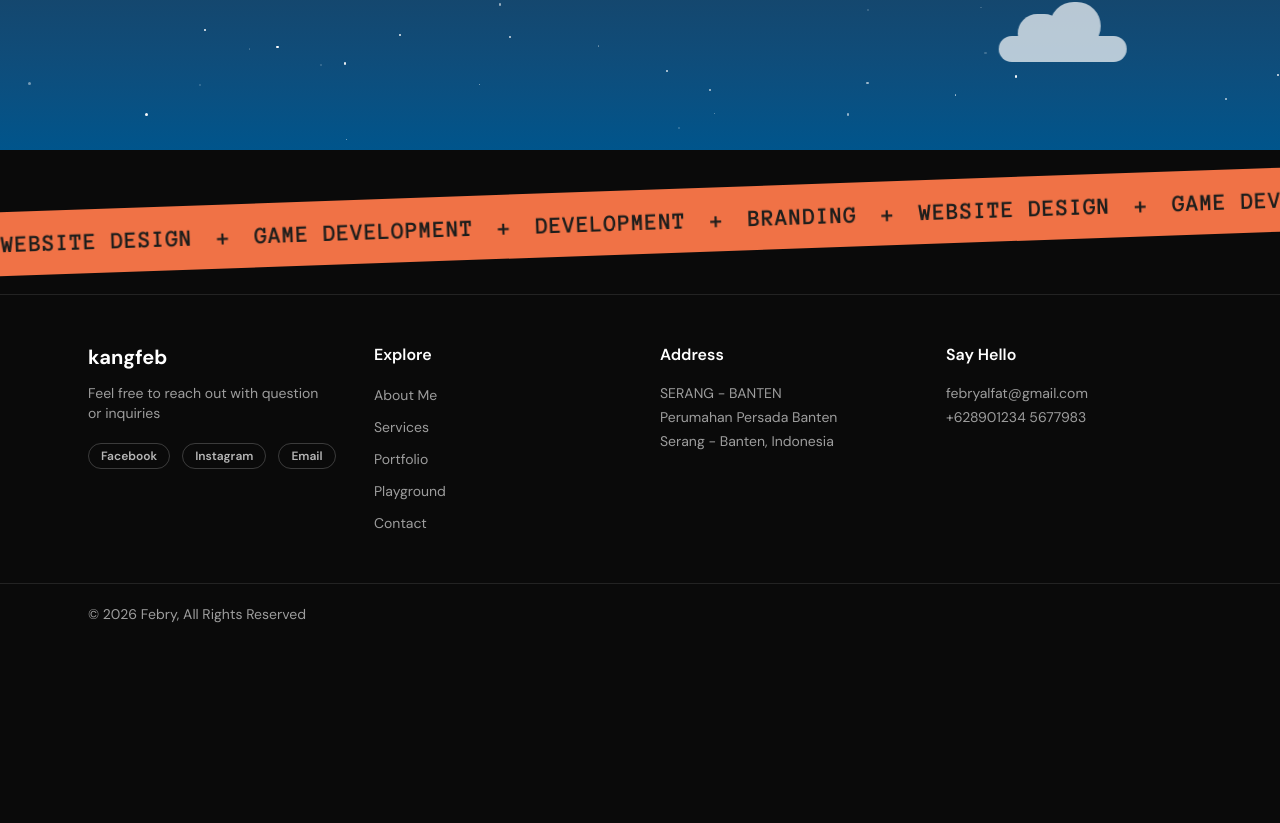
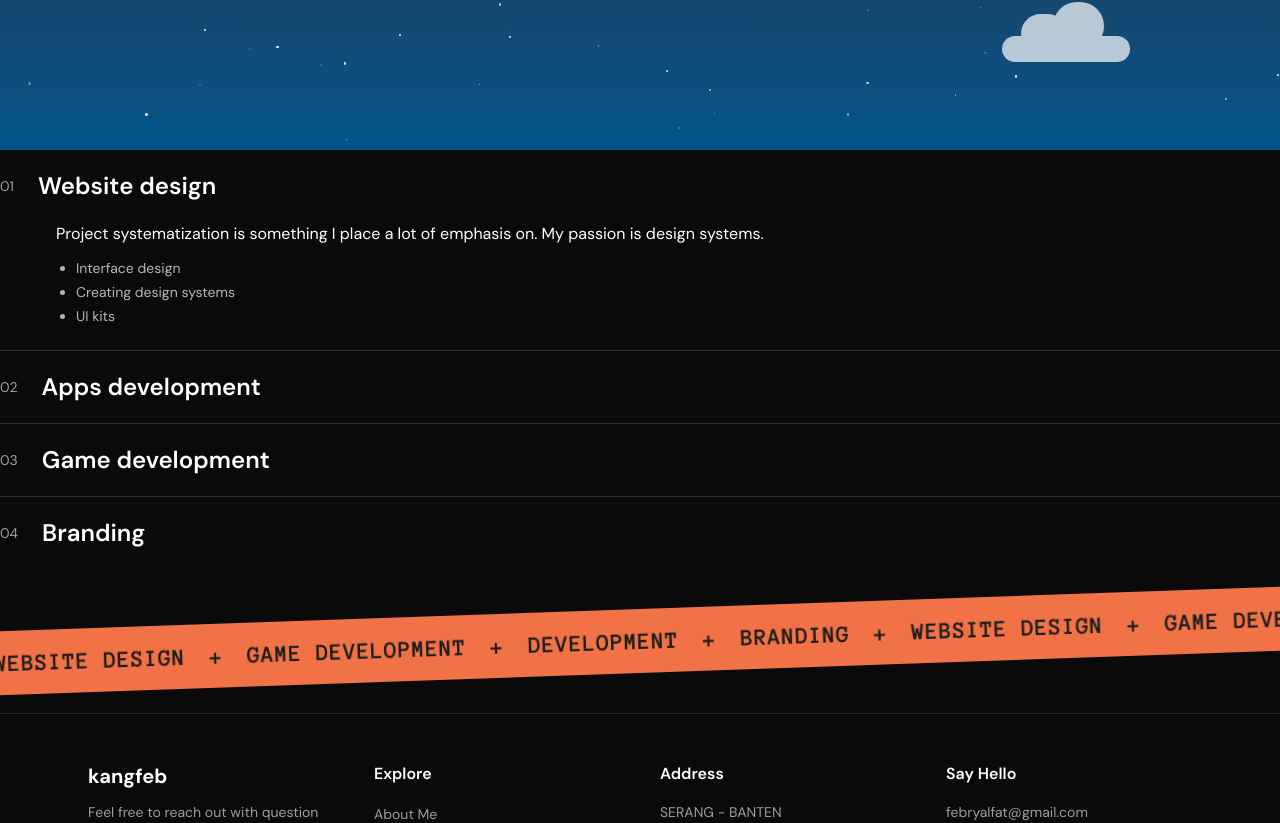
Before and after one commit to alfatfebry/fa-portfolio, a Next.js app: page / in a window 1280 px wide. Shown: the part 537-1360 px from the top of the page. Before the commit the page ends 1181 px from the top, so only its background shows below. Built offline with nearby package versions, Linux system fonts and the light colour scheme.

Commit message:
Feat: add service accordion section

```diff
--- a/src/app/page.tsx
+++ b/src/app/page.tsx
@@ -1,10 +1,12 @@
 import Hero from '@/features/home/components/Hero';
 import Marquee from '@/features/home/components/Marquee';
+import ServiceAccordion from '@/features/services/components/ServiceAccordion';
 
 export default function Home() {
   return (
     <main>
       <Hero />
+      <ServiceAccordion />
       <Marquee />
     </main>
   );
--- /dev/null
+++ b/src/features/services/components/ServiceAccordion.tsx
@@ -0,0 +1,49 @@
+'use client';
+
+import { useState } from 'react';
+import { services } from '../data';
+
+export default function ServiceAccordion() {
+  const [openId, setOpenId] = useState<string | null>(services[0].id);
+
+  const handleToggle = (id: string) => {
+    setOpenId(openId === id ? null : id);
+  };
+
+  return (
+    <ul className='divide-y divide-white/15'>
+      {services.map((service, index) => {
+        const isOpen = openId === service.id;
+
+        return (
+          <li key={service.id}>
+            <button
+              type='button'
+              aria-expanded={isOpen}
+              onClick={() => handleToggle(service.id)}
+              className='flex w-full cursor-pointer items-center gap-6 py-5 text-left'
+            >
+              <span className='text-sm text-white/60'>
+                {String(index + 1).padStart(2, '0')}
+              </span>
+              <span className='text-xl font-semibold md:text-2xl'>
+                {service.title}
+              </span>
+            </button>
+
+            {isOpen && (
+              <div className='pb-6 pl-12 md:pl-14'>
+                <p>{service.description}</p>
+                <ul className='mt-3 list-disc space-y-1 pl-5 text-sm text-white/70'>
+                  {service.points.map((point) => (
+                    <li key={point}>{point}</li>
+                  ))}
+                </ul>
+              </div>
+            )}
+          </li>
+        );
+      })}
+    </ul>
+  );
+}
--- /dev/null
+++ b/src/features/services/components/ServiceSection.tsx
@@ -0,0 +1,23 @@
+import ServiceAccordion from './ServiceAccordion';
+
+export default function ServiceSection() {
+  return (
+    <section className='bg-scene-bottom text-white'>
+      <div className='mx-auto grid max-w-6xl gap-10 px-6 py-20 md:grid-cols-2 md:py-28'>
+        <div>
+          <h2 className='text-4xl font-semibold md:text-5xl'>
+            Solution
+            <br />
+            we provide.
+          </h2>
+          <p className='mt-4 max-w-sm text-white/70'>
+            The combination of my passion for design, code &amp; interaction web
+            design world.
+          </p>
+        </div>
+
+        <ServiceAccordion />
+      </div>
+    </section>
+  );
+}
--- /dev/null
+++ b/src/features/services/data.ts
@@ -0,0 +1,28 @@
+import { Service } from "./types";
+
+export const services: Service[] = [
+  {
+    id: 'website-design',
+    title: 'Website design',
+    description: 'Project systematization is something I place a lot of emphasis on. My passion is design systems.',
+    points: ['Interface design', 'Creating design systems', 'UI kits'],
+  },
+  {
+    id: 'apps-development',
+    title: 'Apps development',
+    description: 'Short description for apps development goes here.',
+    points: ['Point one', 'Point two', 'Point three'],
+  },
+  {
+    id: 'game-development',
+    title: 'Game development',
+    description: 'Short description for game development goes here.',
+    points: ['Point one', 'Point two', 'Point three'],
+  },
+  {
+    id: 'branding',
+    title: 'Branding',
+    description: 'Short description for branding goes here.',
+    points: ['Point one', 'Point two', 'Point three'],
+  },
+]
--- /dev/null
+++ b/src/features/services/types.ts
@@ -0,0 +1,7 @@
+
+export interface Service {
+  id: string;
+  title: string;
+  description: string;
+  points: string[];
+}
```
